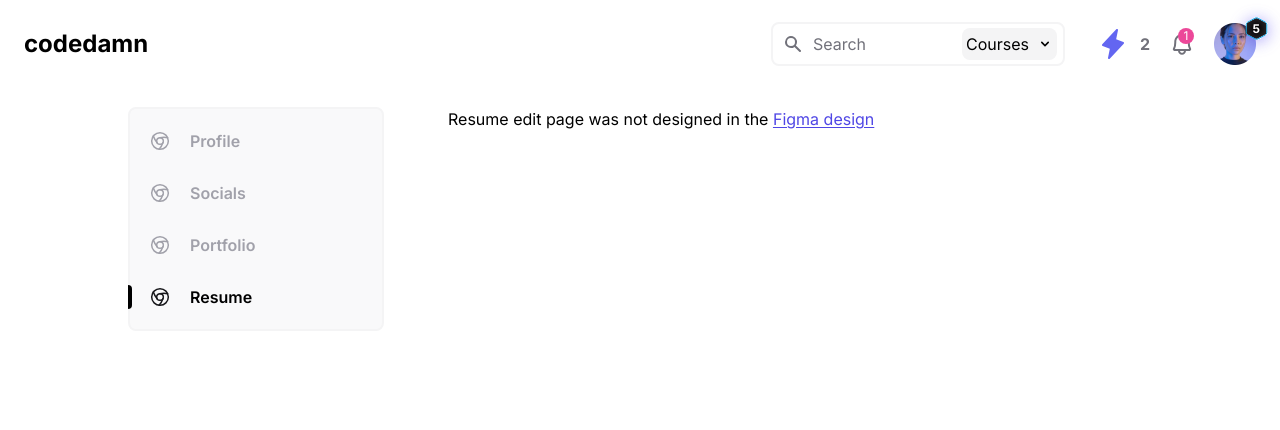
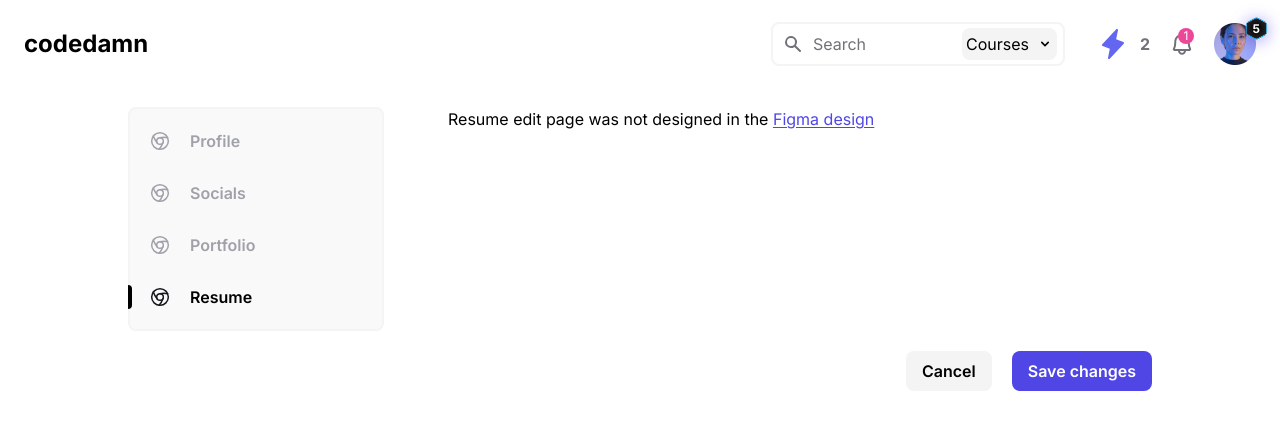
Before and after one commit to max-programming/codedamn-profile, a Next.js app: page /profile/edit/resume in a window 1280 px wide. Shown: the top 430 px of the page. Built offline with nearby package versions, Linux system fonts and the light colour scheme.

Commit message:
Add footer with save and cancel buttons

```diff
--- a/src/app/profile/edit/layout.tsx
+++ b/src/app/profile/edit/layout.tsx
@@ -1,11 +1,20 @@
+import Button from '@/components/ui/Button';
 import { Sidebar } from '@/components/ui/Sidebar';
 import { PropsWithChildren } from 'react';
 
 export default function EditLayout({ children }: PropsWithChildren) {
   return (
-    <div className='flex h-full gap-16'>
-      <Sidebar />
-      <main className='flex-1'>{children}</main>
+    <div className='h-full'>
+      <div className='flex gap-16'>
+        <Sidebar />
+        <main className='flex-1'>{children}</main>
+      </div>
+      <footer className='mt-5 flex justify-end gap-5'>
+        <Button className='bg-border font-semibold'>Cancel</Button>
+        <Button className='bg-primary font-semibold text-white'>
+          Save changes
+        </Button>
+      </footer>
     </div>
   );
 }
```
